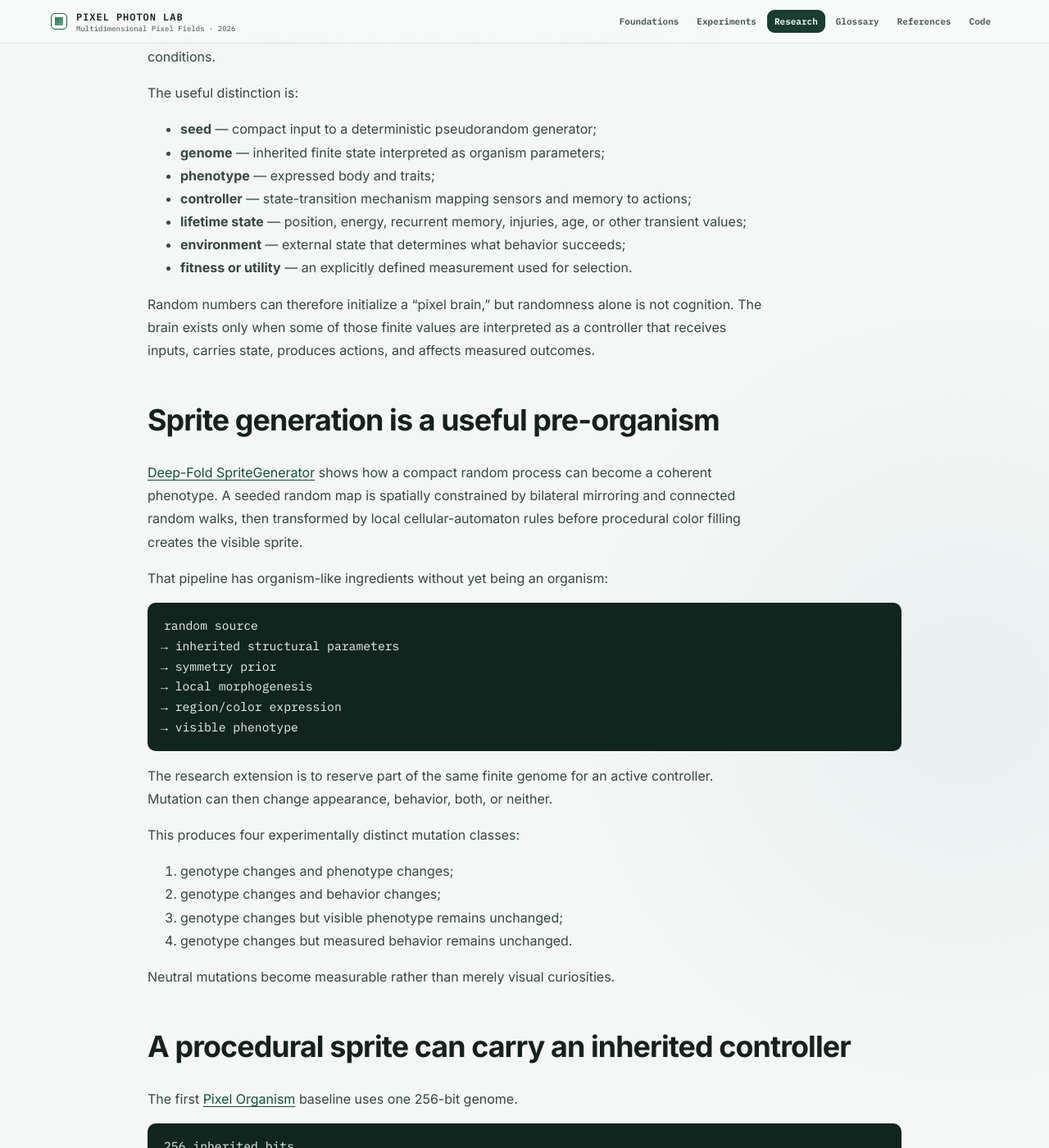
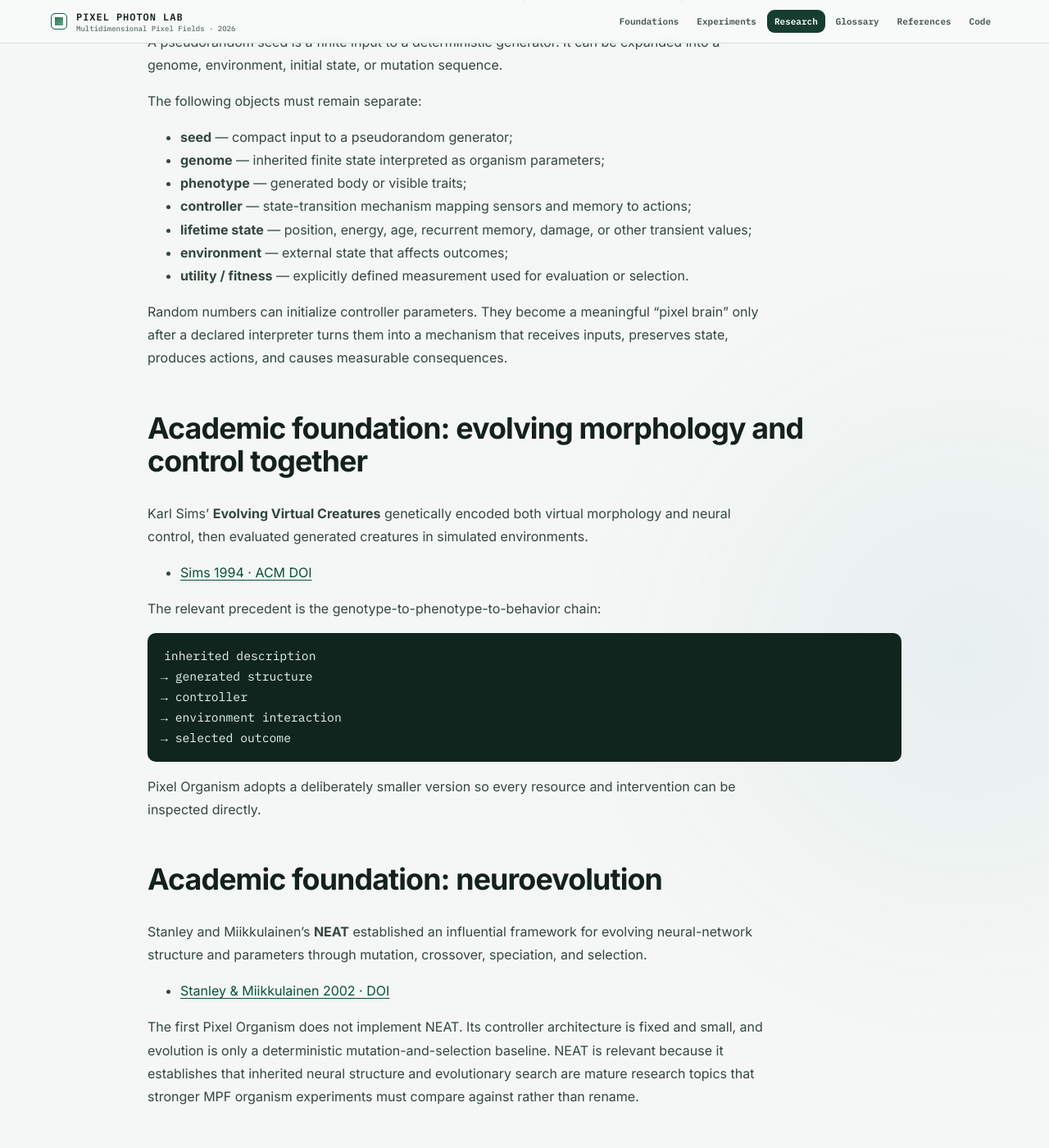
Before and after one commit to bitwikiorg/pixel-art-2026, a Jekyll site: the page built from research/13-pixel-organisms-artificial-life.md, in a window 1280 px wide and 1400 px high, scrolled down 884 px. Shown: the whole window at 82% size. Built offline with Jekyll 4.4.1, drawn with Linux system fonts in a browser that asks for light colours; some of the changed text lies outside the part shown.

Commit message:
Ground pixel organisms in academic artificial-life research

````diff
--- a/research/13-pixel-organisms-artificial-life.md
+++ b/research/13-pixel-organisms-artificial-life.md
@@ -5,274 +5,257 @@
 
 # Pixel organisms and artificial life
 
-A generated sprite becomes a different research object when the same inherited description also controls sensing, memory, action, metabolism, reproduction, or adaptation.
+A generated sprite becomes a different research object when inherited state also controls sensing, memory, action, metabolism, or adaptation.
 
-A compact abstraction is:
+A compact experimental abstraction is:
 
 ```text
-genome → phenotype + controller + physiology
-                     ↓
-                environment
-                     ↓
-                  lifetime
-                     ↓
-            survival / reproduction
-                     ↓
-               inherited change
+genome
+  ↓
+phenotype + controller + physiology
+  ↓
+environment interaction
+  ↓
+lifetime trajectory
+  ↓
+measured utility / reproduction
+  ↓
+inherited change
 ```
 
-The visible pixels are then only one expression of an organism state. The same genotype can also determine hidden controller weights, sensor ranges, energy costs, memory, or developmental rules.
+The visible raster is only one expression of the organism state. The same inherited description can also specify hidden controller weights, sensor ranges, energy costs, recurrent memory, or developmental rules.
 
-## Randomness can specify an organism without being the organism
+## Randomness is a source of parameters, not a brain
 
-A pseudorandom seed is a compact finite description. A deterministic decoder can expand that description into body geometry, color, controller weights, environmental parameters, or initial conditions.
+A pseudorandom seed is a finite input to a deterministic generator. It can be expanded into a genome, environment, initial state, or mutation sequence.
 
-The useful distinction is:
+The following objects must remain separate:
 
-- **seed** — compact input to a deterministic pseudorandom generator;
+- **seed** — compact input to a pseudorandom generator;
 - **genome** — inherited finite state interpreted as organism parameters;
-- **phenotype** — expressed body and traits;
+- **phenotype** — generated body or visible traits;
 - **controller** — state-transition mechanism mapping sensors and memory to actions;
-- **lifetime state** — position, energy, recurrent memory, injuries, age, or other transient values;
-- **environment** — external state that determines what behavior succeeds;
-- **fitness or utility** — an explicitly defined measurement used for selection.
+- **lifetime state** — position, energy, age, recurrent memory, damage, or other transient values;
+- **environment** — external state that affects outcomes;
+- **utility / fitness** — explicitly defined measurement used for evaluation or selection.
 
-Random numbers can therefore initialize a “pixel brain,” but randomness alone is not cognition. The brain exists only when some of those finite values are interpreted as a controller that receives inputs, carries state, produces actions, and affects measured outcomes.
+Random numbers can initialize controller parameters. They become a meaningful “pixel brain” only after a declared interpreter turns them into a mechanism that receives inputs, preserves state, produces actions, and causes measurable consequences.
 
-## Sprite generation is a useful pre-organism
+## Academic foundation: evolving morphology and control together
 
-[Deep-Fold SpriteGenerator](https://github.com/Deep-Fold/SpriteGenerator) shows how a compact random process can become a coherent phenotype. A seeded random map is spatially constrained by bilateral mirroring and connected random walks, then transformed by local cellular-automaton rules before procedural color filling creates the visible sprite.
+Karl Sims' **Evolving Virtual Creatures** genetically encoded both virtual morphology and neural control, then evaluated generated creatures in simulated environments.
 
-That pipeline has organism-like ingredients without yet being an organism:
+- [Sims 1994 · ACM DOI](https://doi.org/10.1145/192161.192167)
+
+The relevant precedent is the genotype-to-phenotype-to-behavior chain:
 
 ```text
-random source
-→ inherited structural parameters
-→ symmetry prior
-→ local morphogenesis
-→ region/color expression
-→ visible phenotype
+inherited description
+→ generated structure
+→ controller
+→ environment interaction
+→ selected outcome
 ```
 
-The research extension is to reserve part of the same finite genome for an active controller. Mutation can then change appearance, behavior, both, or neither.
+Pixel Organism adopts a deliberately smaller version so every resource and intervention can be inspected directly.
 
-This produces four experimentally distinct mutation classes:
+## Academic foundation: neuroevolution
 
-1. genotype changes and phenotype changes;
-2. genotype changes and behavior changes;
-3. genotype changes but visible phenotype remains unchanged;
-4. genotype changes but measured behavior remains unchanged.
+Stanley and Miikkulainen's **NEAT** established an influential framework for evolving neural-network structure and parameters through mutation, crossover, speciation, and selection.
 
-Neutral mutations become measurable rather than merely visual curiosities.
+- [Stanley & Miikkulainen 2002 · DOI](https://doi.org/10.1162/106365602320169811)
 
-## A procedural sprite can carry an inherited controller
+The first Pixel Organism does not implement NEAT. Its controller architecture is fixed and small, and evolution is only a deterministic mutation-and-selection baseline. NEAT is relevant because it establishes that inherited neural structure and evolutionary search are mature research topics that stronger MPF organism experiments must compare against rather than rename.
 
-The first [Pixel Organism]({{ '/experiment/pixel-organism/' | relative_url }}) baseline uses one 256-bit genome.
+## Academic foundation: indirect developmental encoding
+
+Compositional Pattern Producing Networks provide a compact coordinate-conditioned representation capable of generating spatial patterns.
+
+- [Stanley 2007 · DOI](https://doi.org/10.1007/s10710-007-9028-8)
+
+This motivates a later distinction between:
+
+```text
+direct phenotype genome
+bits specify body parameters
+
+versus
+
+developmental genome
+bits specify a process that grows the body
+```
+
+A developmental organism can then be tested for scaling, damage repair, and reuse of local rules rather than simply being re-rendered from fixed geometry.
+
+## Academic control: neural cellular development
+
+Neural Cellular Automata show that a shared learned local rule can grow and regenerate spatial structures.
+
+- [Growing Neural Cellular Automata · Distill](https://distill.pub/2020/growing-ca/)
+
+That makes NCA an important control for any claim that distributed pixel-local development has special regenerative or morphogenetic value.
+
+## Current Pixel Organism baseline
+
+The live baseline uses one **256-bit inherited genome**:
 
 ```text
 256 inherited bits
-├─ 128 bits → morphology + four-color palette
+├─ 128 bits → visible morphology + palette
 └─ 128 bits → recurrent controller + physiology
 ```
 
-The body is generated as a 24×24 indexed-color phenotype. The controller receives food-direction sensors and current energy, carries a two-value recurrent hidden state, and chooses left/straight/right movement in a deterministic food world.
+The visible body is a 24×24 indexed-color phenotype. The controller receives finite food-direction and energy inputs, preserves a two-value recurrent hidden state, and produces a left/straight/right action in a deterministic 32×32 food environment.
 
-The controller is neural in the narrow computational sense: weighted sums, recurrent state, `tanh` nonlinearities, and output units. It is **not gradient-trained**. Its weights are directly encoded by inherited four-bit values. Repeated selection changes controller weights only by changing genome bits.
+The controller uses weighted sums and `tanh` recurrence, but it is **not gradient-trained**. Controller parameters are decoded directly from inherited bits.
 
-That makes the experiment a bridge between procedural generation and neuroevolution without conflating the two.
+This baseline isolates four operations that must not be conflated:
 
-## The Bibites: genes, procedural bodies, neural brains, selection
+1. **Generate organism** — decode genome into body, controller, and physiology.
+2. **Run lifetime** — hold genome fixed and simulate sensors → recurrent state → action → environment update.
+3. **Mutate genome** — change 1–3 unique inherited bits and decode again.
+4. **Select one generation** — evaluate parent and mutants in one selection world, retain the best measured score, then evaluate the winner on held-out worlds.
 
-[The Bibites](https://thebibites.itch.io/the-bibites) provides a stronger artificial-life reference because genes, procedural appearance, neural-network brains, energy, reproduction, mutation, sensing, pheromones, digestion, lineage, and environmental scenarios all participate in one evolving system.
+## Genotype, phenotype, and behavior can diverge
 
-The most relevant mechanism is not visual resemblance. It is the coupling:
+A one-bit mutation can have several outcomes:
 
 ```text
-genes ↔ body ↔ sensors ↔ neural controller ↔ energy ↔ reproduction
+genotype changes → phenotype changes → behavior changes
+genotype changes → phenotype changes → behavior stable
+genotype changes → phenotype stable → behavior changes
+genotype changes → phenotype stable → behavior stable
 ```
 
-A mutation can affect whether an organism reaches food, survives long enough to reproduce, or participates in a new ecological strategy. Procedural sprites make inherited state visually inspectable while the neural controller provides hidden causal state.
+That makes neutral, visible-only, and controller-only mutations experimentally distinguishable.
 
-For MPF, this suggests treating an organism as a bundle of aligned fields:
-
-- phenotype field;
-- sensory field;
-- recurrent controller state;
-- energy/metabolism state;
-- memory state;
-- communication/pheromone field;
-- lineage/genome state;
-- environmental resource field.
-
-The visible creature is one projection of that larger computational object.
-
-## Evolution simulator with neural network: expose the experimental knobs
-
-[nikitasss128's Evolution simulator with neural network](https://nikitasss128.itch.io/evolution-simulator-with-neroset) emphasizes explicit world controls: mutation chance, day/night timing, map size, photosynthesis reward, meat reward, life-energy cost, reproduction threshold, sea level, and several diagnostic views including energy, age, children, and mutation-defined species.
-
-That interface suggests an important design rule for MPF artificial-life experiments: **environmental assumptions should be controls, not hidden constants**.
-
-A neural organism that succeeds under abundant food and cheap movement may fail when movement cost rises or resources become sparse. The correct object of study is therefore often a response surface:
+A complete mutation atlas can flip every inherited bit independently and record:
 
 ```text
-performance = f(genome, controller, environment)
+bit index
+→ genome distance
+→ morphology family / body-pixel distance
+→ palette distance
+→ controller-weight distance
+→ trajectory distance
+→ score change
 ```
 
-Useful plots include:
+This is more informative than simply watching organisms “evolve.”
+
+## The environment is part of the experiment
+
+Behavioral performance is conditional on environmental assumptions:
+
+```text
+utility = f(genome, controller, environment)
+```
+
+Food density, movement cost, sensor range, resource reward, hazard level, reproduction threshold, and lifetime horizon should therefore be explicit experimental variables rather than hidden constants.
+
+Useful response surfaces include:
 
 - survival versus movement cost;
-- reproduction versus resource density;
-- controller complexity versus energy upkeep;
+- food collection versus sensor bandwidth;
+- performance versus resource density;
 - mutation rate versus lineage persistence;
-- phenotype diversity versus selection pressure;
-- selected-world score versus held-out-world score.
+- controller state size versus energy or runtime budget;
+- selection-world score versus held-out-world score.
 
-## The Sapling: designed organisms versus evolutionary search
+## Environment as a multidimensional field
 
-[The Sapling](https://woseseltops.itch.io/thesapling) allows organisms to be deliberately designed or subjected to random mutation inside an ecosystem.
-
-That distinction is experimentally valuable. A useful MPF organism suite should compare at least three sources of organism structure:
-
-- hand-designed genotype;
-- random genotype;
-- selected/evolved genotype.
-
-The same evaluation world can then separate whether performance comes from the representation, the search procedure, or a human prior embedded in the starting organism.
-
-Lineage trees and organism reuse also suggest explicit caching and identity questions: when two genotypes differ by one bit, which generated structures can be reused and which must be regenerated?
-
-## PETRI: emergence does not require a neural brain
-
-[PETRI](https://sintel.itch.io/petri) is framed as an exploration of emergent organisation in an interacting bacterial colony.
-
-This is an important control against a brain-centric interpretation of artificial life. Complex-looking collective behavior can arise from local interaction rules, environmental feedback, and many simple agents without an individual neural controller.
-
-A rigorous comparison therefore separates:
-
-```text
-individual controller complexity
-from
-collective interaction complexity
-```
-
-Possible matched experiments include:
-
-- reactive agent with no memory;
-- recurrent two-state controller;
-- local cellular rule;
-- pheromone-mediated agents;
-- shared environmental field;
-- explicit neural controller.
-
-The outcome can be measured by resource collection, clustering, transport, robustness, diversity, or another task rather than by visual complexity alone.
-
-## Gaia Maker: the environment can itself be a multidimensional field
-
-[Gaia Maker](https://garkimasera.itch.io/gaia-maker) models planet-wide quantities including temperature, biomass, carbon cycle, insolation, atmospheric composition, animal life, civilizations, and terraforming interventions.
-
-The MPF connection is direct: an organism does not need to inhabit a single RGB map. It can inhabit several aligned environmental fields.
+The current world is intentionally simple. A stronger ecological substrate can align several finite fields:
 
 ```text
 E[i,j] = [temperature,
           biomass,
           light,
-          atmosphere,
           terrain,
           resource,
           hazard,
+          pheromone,
           occupancy]
 ```
 
-A pixel organism can sense only selected projections of `E[i,j]`, while the simulator retains the larger environmental state. This gives a controlled path from a toy food grid toward heterogeneous ecological fields without pretending that every channel is visually observable.
+The simulator may retain all channels while an organism senses only a declared subset. Hidden environmental state then becomes genuinely inaccessible information rather than just an unrendered convenience.
 
-## Tensor-network interpretability is a different branch
+## Collective complexity does not require an individual neural brain
 
-[Alignment Jam](https://antoine311200.itch.io/alignmen-jam) studies gradient-based interpretability of quantum-inspired tensor-network neural models on CIFAR-10. It is relevant to tensor representation, compression, geometry, and model inspection, but it is not an artificial-life simulator.
+A neural controller should not be credited for behavior that could arise from simple local agent rules plus environmental interaction.
 
-Its useful connection belongs elsewhere: compare how different internal factorizations distribute sensitivity and attribution across spatial inputs. It should not be used as evidence for organism evolution or emergence.
+Matched controller classes should include:
+
+- reactive rule with no memory;
+- finite-state machine;
+- lookup table;
+- recurrent neural controller;
+- NCA-style local controller;
+- token / micro-transformer controller.
+
+All should be compared under declared inherited-state, transient-state, sensor-bandwidth, and runtime budgets.
 
 ## Experimental ladder
 
-### 1. One genome, one lifetime
+### O1 · One genome, one lifetime
 
-Deterministically decode body and controller. Run one fixed world. Record trajectory, energy, food, survival, and recurrent state.
+Deterministically decode one organism, run one world, and record trajectory, controller state, energy, food, survival, and all resource budgets.
 
-### 2. Mutation map
+### O2 · Complete mutation atlas
 
-Flip every genome bit independently and measure:
+Flip every genome bit independently and measure genotype, phenotype, controller, trajectory, and utility effects.
 
-```text
-bit index
-→ body-pixel distance
-→ palette distance
-→ controller-weight distance
-→ behavior distance
-→ score change
-```
+### O3 · Selection with held-out worlds
 
-This creates a complete local genotype-to-phenotype-to-behavior sensitivity map.
+Select in one environment and evaluate on unseen worlds. Measure adaptation versus environment-specific overfitting.
 
-### 3. Selection with held-out worlds
+### O4 · Population and reproduction
 
-Select on one environment and evaluate on unseen resource layouts. Measure adaptation versus overfitting.
+Allow multiple organisms to consume resources and reproduce. Record births, deaths, lineage depth, genotype diversity, phenotype diversity, and resource distribution.
 
-### 4. Population and reproduction
+### O5 · Matched controller classes
 
-Allow multiple organisms to consume resources and reproduce. Count births, deaths, lineage depth, genotype diversity, and resource inequality.
+Hold inherited-state budget approximately fixed while comparing reactive rules, finite-state machines, recurrent neural networks, NCA controllers, and token-based controllers.
 
-### 5. Competing controller classes
+### O6 · Developmental organism
 
-Hold genome budget constant while comparing:
+Let a genome encode a growth rule rather than final body parameters. Compare direct generation, developmental growth, damage, and genuine regeneration.
 
-- fixed reactive rules;
-- recurrent neural controller;
-- tiny NCA controller;
-- lookup-table controller;
-- finite-state machine;
-- token/micro-transformer controller.
+### O7 · Multi-field ecology
 
-Any advantage must be measured under equal inherited-state and runtime budgets.
+Replace the single food map with aligned environmental channels. Restrict sensors explicitly and test which hidden environmental variables matter.
 
-### 6. Developmental organism
+### O8 · Open-endedness tests
 
-Let a genome encode a local growth rule rather than a finished sprite. The phenotype develops through repeated cellular updates. Damage and regeneration can then be separated from ordinary re-rendering.
-
-### 7. Multi-field ecology
-
-Replace the binary food map with aligned temperature, light, biomass, hazard, pheromone, terrain, and occupancy fields. Restrict each organism to finite sensors so inaccessible environmental state remains genuinely hidden.
-
-### 8. Open-endedness tests
-
-Only after simpler controls work should the system test long-run novelty, ecological co-adaptation, speciation, or expanding controller structure. Open-ended evolution requires evidence that novelty does not collapse to a small repeating family.
+Only after controlled population experiments are stable should the system test persistent novelty, ecological co-adaptation, speciation, or expanding controller structures.
 
 ## Measurements that matter
 
-Artificial-life imagery can look convincing while the underlying mechanism remains weak. Useful quantitative measurements include:
+Artificial-life imagery can look persuasive while the mechanism remains weak. Quantitative reporting should include:
 
 - inherited bits per organism;
-- transient state bits per organism;
+- transient state size;
 - controller parameter count and precision;
+- sensor bandwidth;
+- runtime or update cost;
 - energy cost per action;
-- sensor bandwidth;
 - genome Hamming distance;
 - phenotype pixel distance;
-- behavioral trajectory distance;
+- controller-weight distance;
+- trajectory distance;
 - resource collection;
 - survival time;
 - reproduction count;
 - lineage depth;
 - genotype and phenotype diversity;
-- performance across held-out environments;
+- held-out environment performance;
 - sensitivity to one-bit interventions;
-- causal effect of disabling memory or sensors.
+- causal effect of disabling sensors or memory.
 
-A “pixel brain” becomes scientifically useful when these quantities are explicit.
+A “pixel brain” becomes scientifically useful when these quantities are explicit and reproducible.
 
-## Information and causality boundary
+## Complete resource boundary
 
-A short genome can generate a large organism only because the shared decoder contributes structure. Runtime memory, environmental state, random world seeds, population state, and selection history are additional resources.
-
-A complete ledger can be written as:
+A short inherited genome can generate a larger body and controller only because a shared decoder contributes structure. Runtime memory, environment state, population state, and selection history are additional resources.
 
 ```text
 B_system
@@ -284,4 +267,15 @@
 + B_metadata
 ```
 
-The central question is not whether random pixels can look alive. It is whether a finite inherited representation produces **measurable causal behavior, adaptation, memory, robustness, or ecological interaction for its declared resource cost**.
+The central question is whether a finite inherited representation produces **measurable causal behavior, adaptation, memory, robustness, or ecological interaction for its declared resource cost**.
+
+## Creative system inspirations · non-evidence
+
+The following games and interactive simulations motivated interface, ecology, and visualization ideas. They are **not academic references or evidence for MPF** and do not appear in the canonical research bibliography.
+
+- [The Bibites](https://thebibites.itch.io/the-bibites) — design inspiration for visibly coupling genes, bodies, neural controllers, sensing, energy, reproduction, and lineages.
+- [Evolution simulator with neural network](https://nikitasss128.itch.io/evolution-simulator-with-neroset) — inspiration for exposing mutation, energy, world, and environmental parameters as controls.
+- [The Sapling](https://woseseltops.itch.io/thesapling) — inspiration for comparing designed, randomized, and selected organisms and for visual lineage interfaces.
+- [PETRI](https://sintel.itch.io/petri) — inspiration for collective emergence from many interacting simple agents rather than assuming every complex behavior requires an individual brain.
+- [Gaia Maker](https://garkimasera.itch.io/gaia-maker) — inspiration for treating climate, biomass, terrain, resources, and other ecological quantities as aligned environmental fields.
+- [Alignment Jam](https://antoine311200.itch.io/alignmen-jam) — separate visualization inspiration for internal tensor/model interpretability; it is not artificial-life evidence.
````
